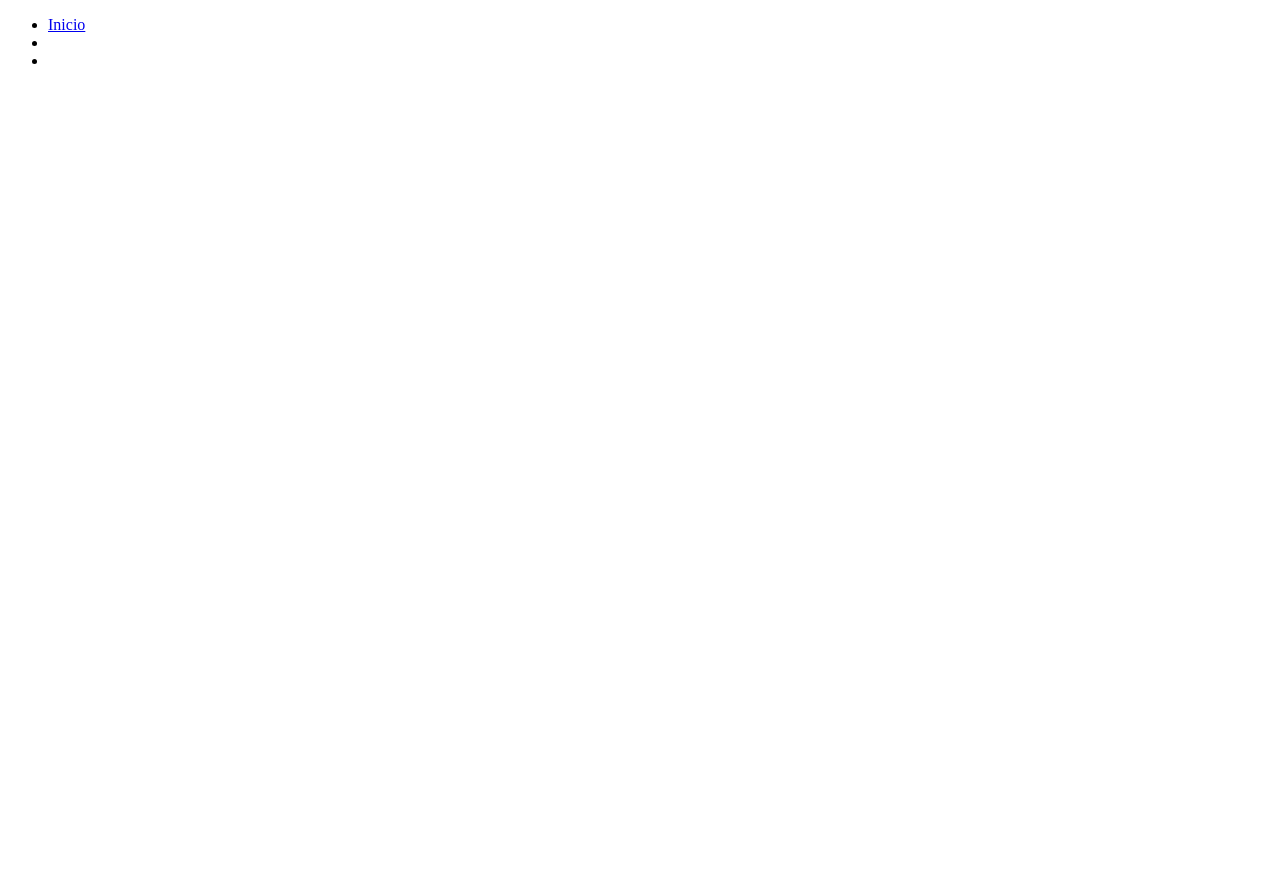
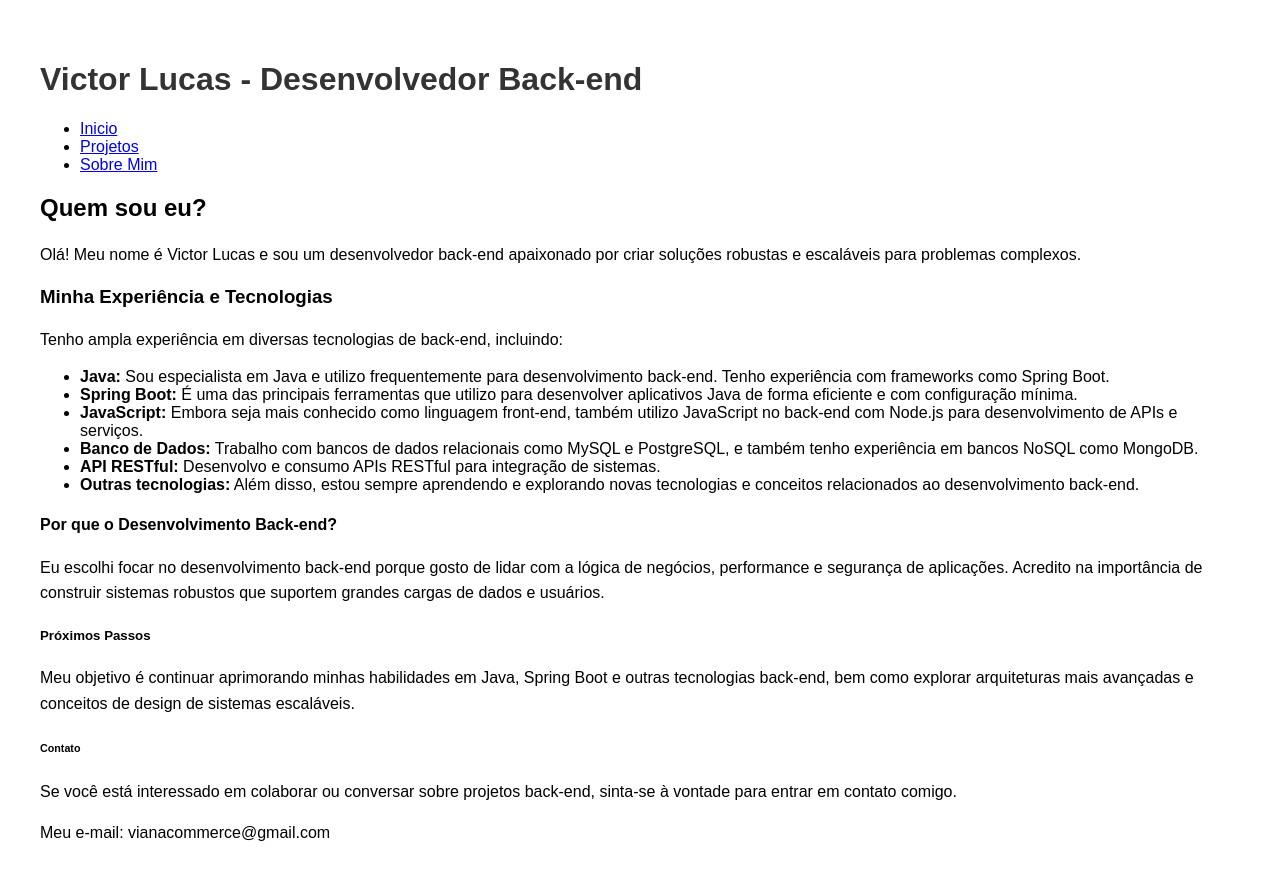
Before and after one commit to vianadevelop/HtmlBasico, a plain HTML site: page SobreMim.html in a window 1280 px wide. Before the commit the page ends 800 px from the top, so only its background shows below. Drawn offline with Linux system fonts and the light colour scheme.

Commit message:
Atualização para o projeto final

```diff
--- a/SobreMim.html
+++ b/SobreMim.html
@@ -3,14 +3,55 @@
 <head>
     <meta charset="UTF-8">
     <meta name="viewport" content="width=device-width, initial-scale=1.0">
-    <title>Sobre-Mim</title>
+    <title>Sobre Mim</title>
+    <style>
+        body {
+            font-family: Arial, sans-serif;
+            margin: 20px;
+            padding: 20px;
+        }
+        h1 {
+            color: #333;
+        }
+        p {
+            line-height: 1.6;
+        }
+    </style>
 </head>
 <body>
+    <h1>Victor Lucas - Desenvolvedor Back-end</h1>
+
     <ul>
         <li><a href="index.html">Inicio</a></li>
-        <li></li>
-        <li></li>
+        <li><a href="portfolio.html">Projetos</a></li>
+        <li><a href="SobreMim.html">Sobre Mim</a></li>
     </ul>
 
+
+    <h2>Quem sou eu?</h2>
+    <p>Olá! Meu nome é Victor Lucas e sou um desenvolvedor back-end apaixonado por criar soluções robustas e escaláveis para problemas complexos.</p>
+
+    <h3>Minha Experiência e Tecnologias</h3>
+    <p>Tenho ampla experiência em diversas tecnologias de back-end, incluindo:</p>
+
+    <ul>
+        <li><strong>Java:</strong> Sou especialista em Java e utilizo frequentemente para desenvolvimento back-end. Tenho experiência com frameworks como Spring Boot.</li>
+        <li><strong>Spring Boot:</strong> É uma das principais ferramentas que utilizo para desenvolver aplicativos Java de forma eficiente e com configuração mínima.</li>
+        <li><strong>JavaScript:</strong> Embora seja mais conhecido como linguagem front-end, também utilizo JavaScript no back-end com Node.js para desenvolvimento de APIs e serviços.</li>
+        <li><strong>Banco de Dados:</strong> Trabalho com bancos de dados relacionais como MySQL e PostgreSQL, e também tenho experiência em bancos NoSQL como MongoDB.</li>
+        <li><strong>API RESTful:</strong> Desenvolvo e consumo APIs RESTful para integração de sistemas.</li>
+        <li><strong>Outras tecnologias:</strong> Além disso, estou sempre aprendendo e explorando novas tecnologias e conceitos relacionados ao desenvolvimento back-end.</li>
+    </ul>
+
+    <h4>Por que o Desenvolvimento Back-end?</h4>
+    <p>Eu escolhi focar no desenvolvimento back-end porque gosto de lidar com a lógica de negócios, performance e segurança de aplicações. Acredito na importância de construir sistemas robustos que suportem grandes cargas de dados e usuários.</p>
+
+    <h5>Próximos Passos</h5>
+    <p>Meu objetivo é continuar aprimorando minhas habilidades em Java, Spring Boot e outras tecnologias back-end, bem como explorar arquiteturas mais avançadas e conceitos de design de sistemas escaláveis.</p>
+
+    <h6>Contato</h6>
+    <p>Se você está interessado em colaborar ou conversar sobre projetos back-end, sinta-se à vontade para entrar em contato comigo.</p>
+
+    <p>Meu e-mail: vianacommerce@gmail.com</p>
 </body>
 </html>
```
Also changed, not shown: index.html (+4 -4 lines), portfolio.html (added, +75 -0 lines), 1 other file.
